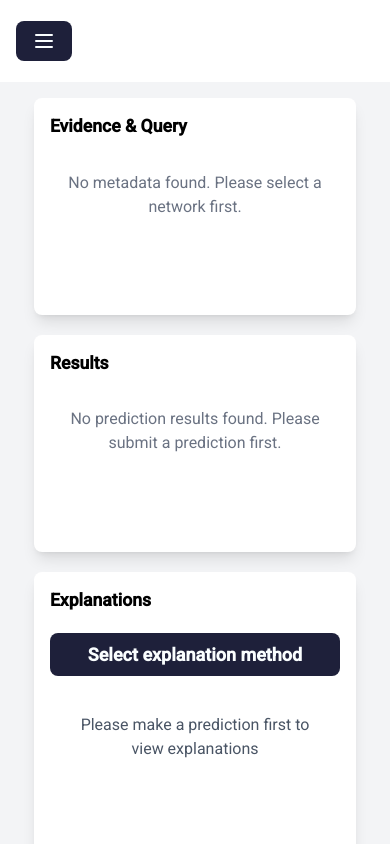
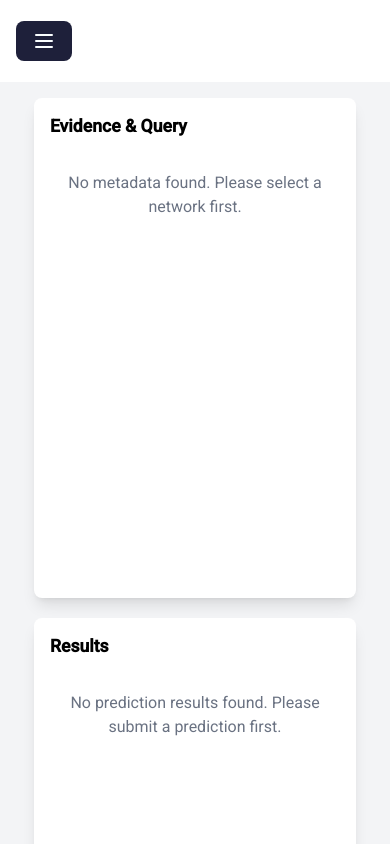
Before and after one commit to DeniBademi/msdt-site, an Angular app: page /home in a window 390 px wide. Shown: the top 844 px of the page. Built offline with nearby package versions, Linux system fonts and the light colour scheme.

Commit message:
better size on mobile

```diff
--- a/src/app/pages/home/home.component.html
+++ b/src/app/pages/home/home.component.html
@@ -65,9 +65,9 @@
 </body>
 
 <div class="bg-gray-100 min-h-[90vh] p-4">
-    <div class="grid grid-cols-1 md:grid-cols-2 lg:grid-cols-3 gap-5 w-[90%] h-[90vh] mx-auto">
+    <div class="grid grid-cols-1 md:grid-cols-2 lg:grid-cols-3 gap-5 w-[90%] min-h-[90vh] mx-auto">
       <!-- Evidence & Query Panel -->
-      <div class="bg-white shadow-lg rounded-lg p-6 flex flex-col justify-start h-full overflow-y-auto">
+      <div class="bg-white shadow-lg rounded-lg p-6 flex flex-col justify-start min-h-[500px] md:min-h-[600px] lg:min-h-[700px] overflow-y-auto">
         <h1 class="text-xl font-bold mb-4">Evidence & Query</h1>
         <div class="flex-grow">
           <app-add-evidence
@@ -78,13 +78,13 @@
       </div>
 
       <!-- Results Panel -->
-      <div class="bg-white shadow-lg rounded-lg p-6 flex flex-col justify-start h-full overflow-y-auto">
+      <div class="bg-white shadow-lg rounded-lg p-6 flex flex-col justify-start min-h-[500px] md:min-h-[600px] lg:min-h-[700px] overflow-y-auto">
         <h1 class="text-xl font-bold mb-4">Results</h1>
         <app-result></app-result>
       </div>
 
       <!-- Explanations Panel -->
-      <div class="bg-white shadow-lg rounded-lg p-6 flex flex-col justify-start h-full overflow-y-auto">
+      <div class="bg-white shadow-lg rounded-lg p-6 flex flex-col justify-start min-h-[500px] md:min-h-[600px] lg:min-h-[700px] overflow-y-auto">
         <h1 class="text-xl font-bold mb-4">Explanations</h1>
         <div class="flex-grow">
           <div class="flex flex-col">
```
